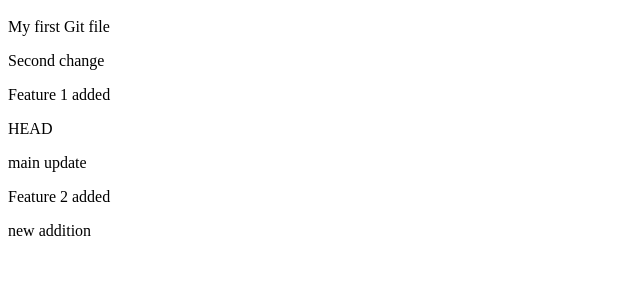
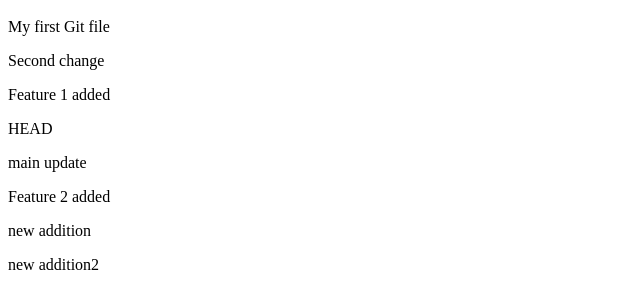
Before and after one commit to AnsariSuzin/devops-lab, a plain HTML site: page index.html in a window 1280 px wide. Shown: the part 48-356 px from the top of the page, without its empty margins (0-640 px from the left). Drawn offline with Linux system fonts and the light colour scheme.

Commit message:
new addition2

```diff
--- a/index.html
+++ b/index.html
@@ -8,4 +8,5 @@
 
 <p> Feature 2 added </p>
 <p> new addition</p>
+<p> new addition2</p>
 </html>
```
